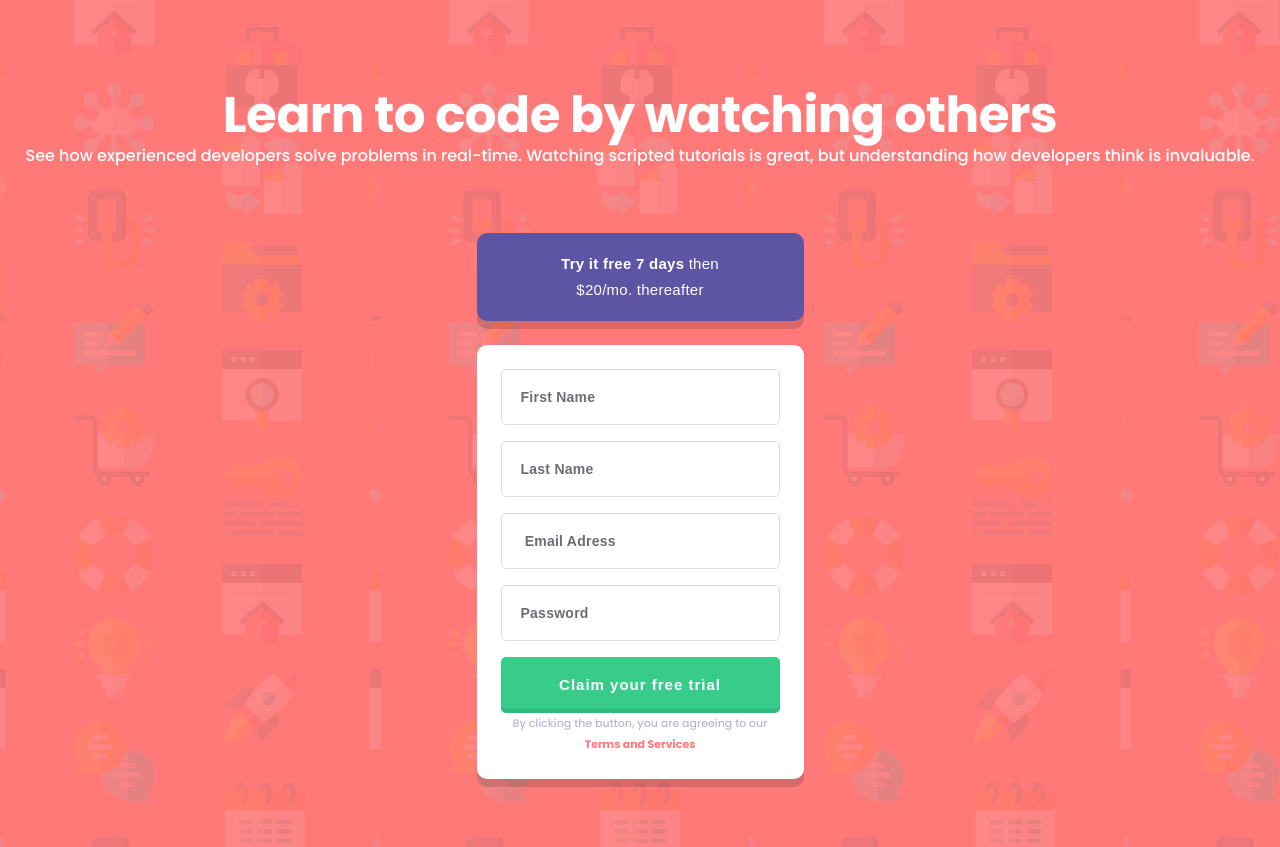
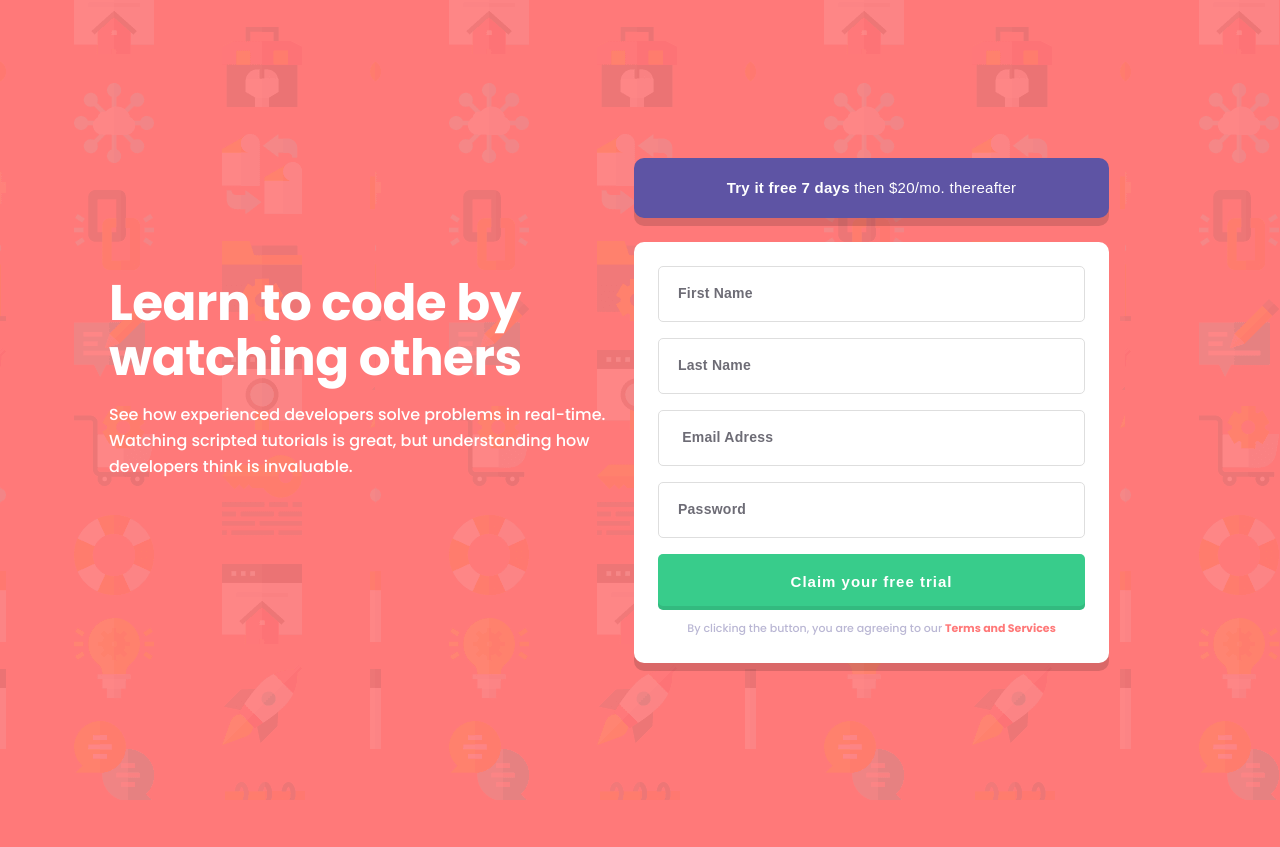
Before and after one commit to LoganWillaumez-FrontendMentor/014-Intro-component-sign-up-form-challenge, a plain HTML site: page index.html in a window 1280 px wide. After the commit the page ends 800 px from the top, so only its background shows below. Drawn offline with Linux system fonts and the light colour scheme.

Commit message:
add dedign desktop

```diff
--- a/SCSS/base/_base.scss
+++ b/SCSS/base/_base.scss
@@ -25,11 +25,19 @@ html {
 body {
   background: url("../../images/bg-intro-mobile.png") #ff7979;
   min-height: 100vh;
+  width: 100%;
+  place-items: center;
+  display: grid;
 }
 .container {
   display: flex;
+  width: 100%;
   flex-direction: column;
   text-align: center;
   align-items: center;
   padding: 88px 24px 68px 24px;
+  @media only screen and (min-width: 1000px) {
+    flex-direction: row;
+    max-width: 1110px;
+  }
 }
--- a/SCSS/base/_typography.scss
+++ b/SCSS/base/_typography.scss
@@ -4,6 +4,7 @@ h1 {
   font-size: 28px;
   letter-spacing: -0.291667px;
   color: #ffffff;
+  margin-bottom: 16px;
   @media only screen and (min-width: 1000px) {
     font-weight: bold;
     font-size: 50px;
--- a/SCSS/components/_button.scss
+++ b/SCSS/components/_button.scss
@@ -3,10 +3,14 @@
   box-shadow: 0px 8px 0px rgba(0, 0, 0, 0.14688);
   border-radius: 10px;
   border: none;
-  width: 327px;
+  width: 100%;
+  max-width: 475px;
   height: 88px;
   padding: 0 60px;
   margin-bottom: 24px;
+  @media only screen and (min-width: 1000px) {
+    height: 60px;
+  }
 }
 .free-trial {
   width: 100%;
@@ -15,4 +19,5 @@
   box-shadow: inset 0px -4px 0px rgba(0, 0, 0, 0.0908818);
   border-radius: 5px;
   border: none;
+  margin-bottom: 8px;
 }
--- a/SCSS/layout/_form.scss
+++ b/SCSS/layout/_form.scss
@@ -4,6 +4,8 @@ form {
   border-radius: 10px;
   width: 327px;
   padding: 24px;
+  width: 100%;
+  max-width: 475px;
 }
 input {
   margin-bottom: 16px;
--- a/SCSS/layout/_main.scss
+++ b/SCSS/layout/_main.scss
@@ -1,3 +1,8 @@
 main {
   margin-bottom: 64px;
+  max-width: 475px;
+  @media only screen and (min-width: 1000px) {
+    max-width: 525px;
+    text-align: left;
+  }
 }
```
Also changed, not shown: CSS/style.css, 1 other file.
